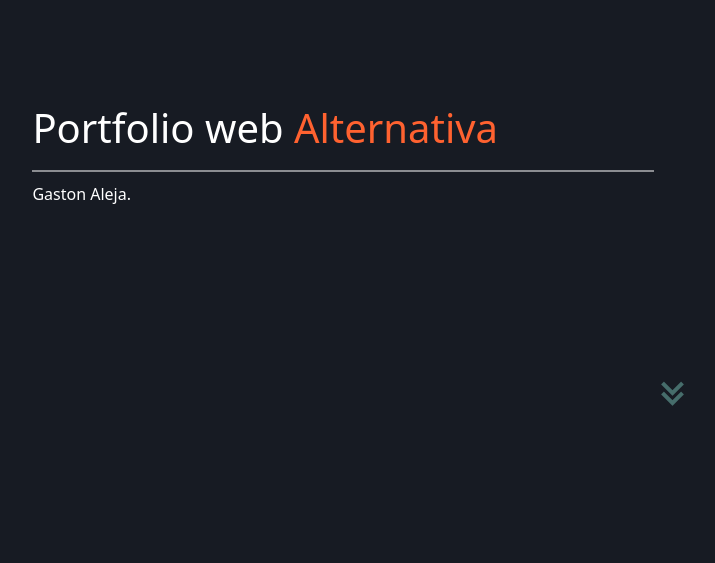
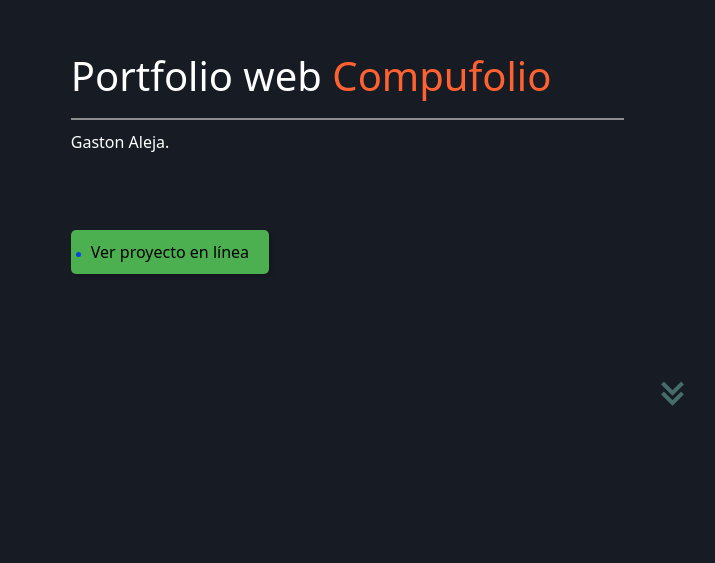
Before and after one commit to GastonJava/AleDigitalPortfolio, an Angular app: page /proyecto/detalles-proyecto/1 in a window 1280 px wide. Shown: the part 237-800 px from the top of the page, without its empty margins (262-977 px from the left). Built offline with nearby package versions, Linux system fonts and the light colour scheme.

Commit message:
realizando deploy y agregandole un boton en la seccion-titulo de detalles

```diff
--- a/src/app/Componentes/templates/invitado/proyecto/detalles-proyecto/detalle-secciones/seccion-titulo/seccion-titulo.component.html
+++ b/src/app/Componentes/templates/invitado/proyecto/detalles-proyecto/detalle-secciones/seccion-titulo/seccion-titulo.component.html
@@ -7,6 +7,10 @@
   </h1>
   <div class="content-divider"></div>
   <p class="content-nombre">{{ datosTitulo.subtitulo }}</p>
+   <a class="online-button" href="{{ datosTitulo.enlace }}" target="_blank">
+    <i class="fas fa-external-link-alt"></i> Ver proyecto en línea
+  </a>
+
 </div>
 
 <div class="floating-button">
--- a/src/app/Componentes/templates/invitado/proyecto/detalles-proyecto/detalle-secciones/seccion-titulo/seccion-titulo.component.scss
+++ b/src/app/Componentes/templates/invitado/proyecto/detalles-proyecto/detalle-secciones/seccion-titulo/seccion-titulo.component.scss
@@ -6,13 +6,13 @@
   flex-direction: column;
   position: relative;
   width: 100%;
-  max-width: 60%; // Ajusta el ancho máximo del contenido al 60% del contenedor
+  max-width: 60%;
 }
 
 .content-titulo {
   color: #fff;
   span {
-    color: $color-secundario-titulosiguiente; // Color del texto "proyecto"
+    color: $color-secundario-titulosiguiente;
   }
 }
 
@@ -27,13 +27,78 @@
   color: $color-secundario-titulo;
 }
 
+//DISEÑO DEL LINK QUE REDIRIGE A LA PAGINA EN VIVO DEL PROYECTO
+.online-button {
+  display: inline-block;
+  padding: 10px 20px;
+  //background-color: #ff5733;
+  background-color: #4CAF50;
+  color: #000; /* Color del texto */
+  text-decoration: none;
+  border-radius: 5px;
+  box-shadow: 2px 2px 4px rgba(0, 0, 0, 0.2);
+
+  transition: background-color 0.3s ease;
+  margin-top: 60px;
+
+  //efecto animacion para el texto ==================================================
+  opacity: 0;
+  transition: opacity 1s ease;
+
+  position: relative;
+  overflow: hidden;
+
+
+  //punto que parpadeara
+  &::before {
+    content: '';
+    position: absolute;
+    top: 50%;
+    left: 5px;
+    width: 5px;
+    height: 5px;
+    background-color: #0940e3;
+    border-radius: 50%;
+    animation: blink 6s ease 6s infinite;
+  }
+}
+
+@keyframes blink {
+  0%, 100% {
+    opacity: 0;
+  }
+  50% {
+    opacity: 1;
+  }
+}
+
+
+//animacion para el texto del boton
+.online-button.appear {
+  opacity: 1;
+}
+
+.online-button:visited {
+  //background-color: #ff1a00; /* Color para :visited */
+}
+
+.online-button:hover {
+  background-color: $color-secundario-titulo;
+  color: #ff5733;
+}
+
+.online-button i {
+  background-color: $color-secundario-titulo;
+}
+
+
 .floating-button {
   @include flex-centrado;
   position: absolute;
-  bottom: calc(20% - 30px); // Ajusta la distancia desde abajo según necesites
+  bottom: calc(20% - 30px);
   right: calc(
     27% - 30px
-  ); // Ajusta la distancia desde la derecha según necesites
+  );
   //background-color: #466D6B;
   color: white;
   border: none;
@@ -53,9 +118,9 @@
 @keyframes bounce {
   0%,
   100% {
-    transform: translateY(0); /* Posición inicial y final (sin cambio) */
+    transform: translateY(0);
   }
   50% {
-    transform: translateY(-10px); /* Posición elevada */
+    transform: translateY(-10px);
   }
 }
--- a/src/app/Componentes/templates/invitado/proyecto/detalles-proyecto/detalle-secciones/seccion-titulo/seccion-titulo.component.ts
+++ b/src/app/Componentes/templates/invitado/proyecto/detalles-proyecto/detalle-secciones/seccion-titulo/seccion-titulo.component.ts
@@ -1,4 +1,4 @@
-import { Component, EventEmitter, Input, Output } from '@angular/core';
+import { Component, ElementRef, EventEmitter, Input, Output, Renderer2 } from '@angular/core';
 
 @Component({
   selector: 'app-seccion-titulo',
@@ -7,14 +7,27 @@ import { Component, EventEmitter, Input, Output } from '@angular/core';
 })
 export class SeccionTituloComponent {
 
+  constructor(private elementRef: ElementRef, private renderer: Renderer2){}
+
   buttonClicked: boolean = false;
 
   @Input() datosTitulo: any;
-
   @Output() scrollToResumenEvent = new EventEmitter<void>();
 
   ngOnInit() {
     //console.log('recibio seccion-titulo?: '+JSON.stringify(this.seccionTituloData));
+  }
+
+  ngAfterViewInit() {
+
+
+
+
+    // Agrega la clase "appear" al botón después de que la vista se haya inicializado
+    const onlineButton = document.querySelector('.online-button');
+    if (onlineButton) {
+      onlineButton.classList.add('appear');
+    }
   }
 
   // Método para notificar al componente principal que se debe desplazar al resumen
--- a/src/app/Componentes/templates/invitado/proyecto/detalles-proyecto/detalles-proyecto.component.scss
+++ b/src/app/Componentes/templates/invitado/proyecto/detalles-proyecto/detalles-proyecto.component.scss
@@ -1,6 +1,5 @@
 //importamos variables globales de detalle-proyecto
 @import "../../../../../Variables/variable-detalle-proyecto.scss";
-
 
 //contenedor
 .container-detalles-proyecto {
@@ -9,7 +8,6 @@
   flex-direction: column;
 
 }
-
 
 //TODO: General
 .seccion-titulo,
@@ -21,14 +19,14 @@
 .seccion-prototipo {
   height: 100vh;
   width: 90%;
-  max-width: 90%;
+  max-width: 80%;
 }
 
 .seccion-problema,
 .seccion-responsabilidad {
   height: 90vh;
   width: 90%;
-  max-width: 90%;
+  max-width: 80%;
 }
 
 //TODO: SECCION TITULO ===========
--- a/src/app/Servicios/proyecto/detalles-proyecto/seccion-prototipo/seccion-prototipo-data.service.ts
+++ b/src/app/Servicios/proyecto/detalles-proyecto/seccion-prototipo/seccion-prototipo-data.service.ts
@@ -9,7 +9,7 @@ export class SeccionPrototipoDataService {
     {
       id: 1,
       img: 'proyecto3.png',
-      url: 'https://xd.adobe.com/view/37942285-98da-49b0-be9c-f294a9c49e68-62c7/'
+      url: 'https://gastonjava.github.io/compufolio'
     },
 
     {
--- a/src/app/Servicios/proyecto/detalles-proyecto/seccion-titulo/seccion-titulo-datos.service.ts
+++ b/src/app/Servicios/proyecto/detalles-proyecto/seccion-titulo/seccion-titulo-datos.service.ts
@@ -8,8 +8,9 @@ export class SeccionTituloDatosService {
     {
       id: 1,
       titulo: 'Portfolio web',
-      span_titulo: 'Alternativa',
+      span_titulo: 'Compufolio',
       subtitulo: 'Gaston Aleja.',
+      enlace: 'https://gastonjava.github.io/compufolio'
     },
 
     {
@@ -17,6 +18,7 @@ export class SeccionTituloDatosService {
       titulo: 'Diseño UX',
       span_titulo: 'AdoptApp',
       subtitulo: 'Gaston Alejandro',
+      enlace: '#'
     },
   ];
 
```
